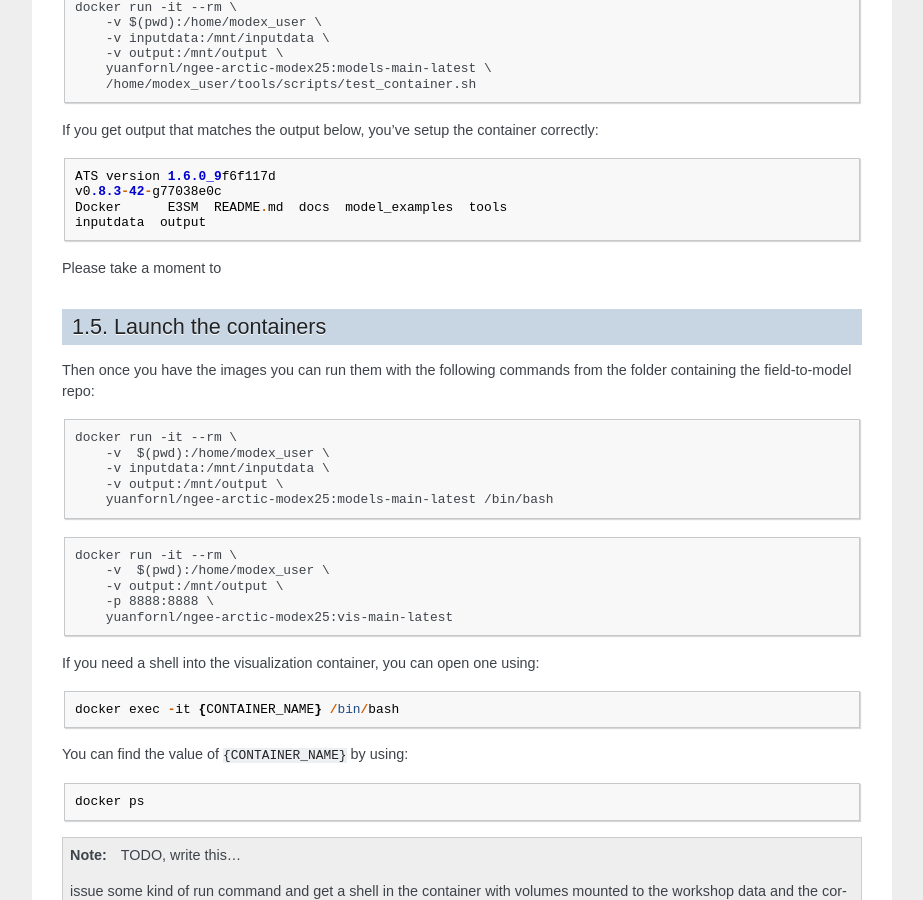
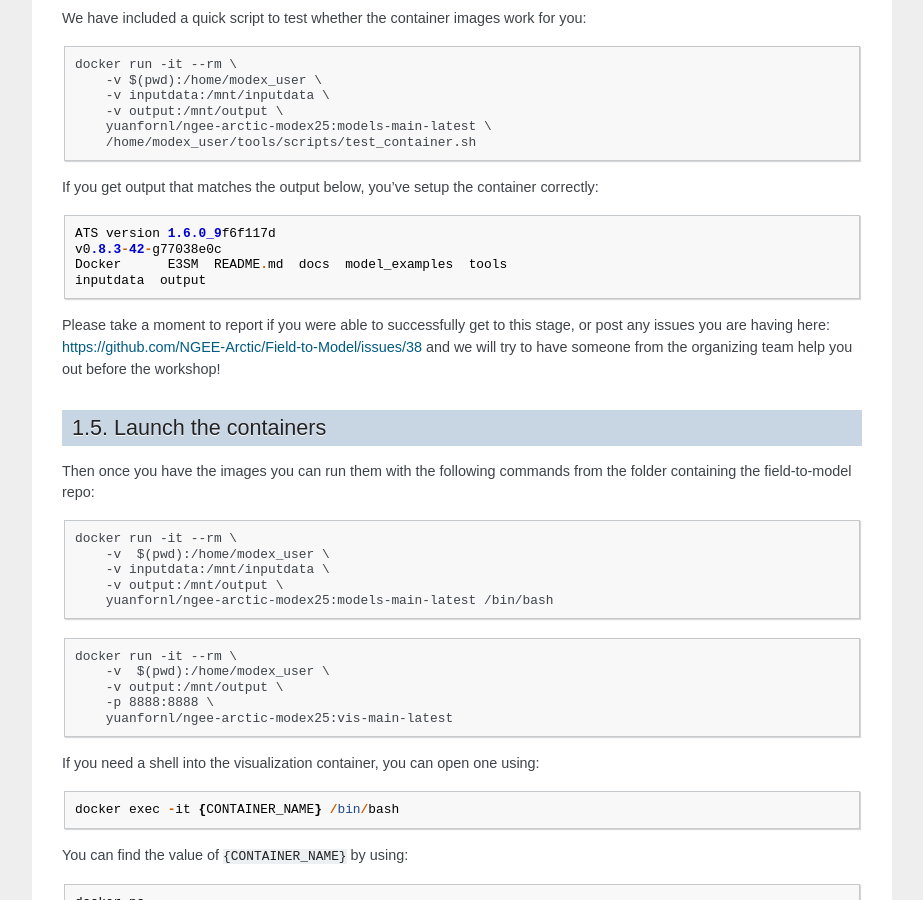
Before and after one commit to jsta/Field-to-Model, a Sphinx documentation site: the page built from docs/source/setup.rst, in a window 1280 px wide and 900 px high, scrolled down 1315 px. Shown: the whole window, without its empty margins (198-1121 px from the left). Built offline with Sphinx 7.4.7, drawn with Linux system fonts in a browser that asks for light colours; pages that are not in the unit, such as notebooks, are missing from menus; some of the changed text lies outside the part shown.

Commit message:
several doc updates

```diff
--- /dev/null
+++ b/docs/source/common_issues.rst
@@ -0,0 +1,2 @@
+Common Issues/FAQ
+=====================
--- a/docs/source/setup.rst
+++ b/docs/source/setup.rst
@@ -22,6 +22,9 @@
 
     git clone --recurse-submodules https://github.com/ngee-arctic/field-to-model
     cd field-to-model
+
+This step downloads all of the scripts and infrastructure we have developed for the workshop,
+it should take a couple minutes to complete.
 
 Download Docker containers
 ----------------------------
@@ -93,7 +96,10 @@
     Docker	E3SM  README.md  docs  model_examples  tools
     inputdata  output
 
-Please take a moment to
+Please take a moment to report if you were able to successfully get to this stage, or
+post any issues you are having here: https://github.com/NGEE-Arctic/Field-to-Model/issues/38
+and we will try to have someone from the organizing team help you out before the workshop!
+
 
 Launch the containers
 ----------------------------
```
Also changed, not shown: docs/source/index.rst (+13 -5 lines).
